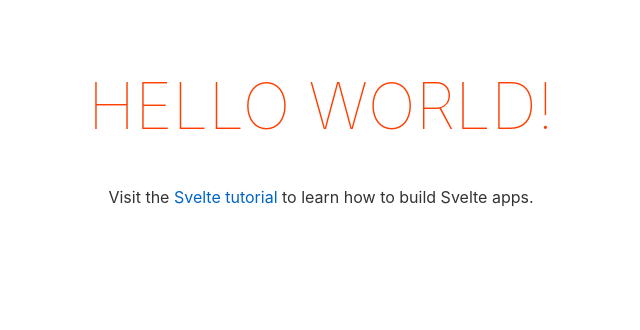
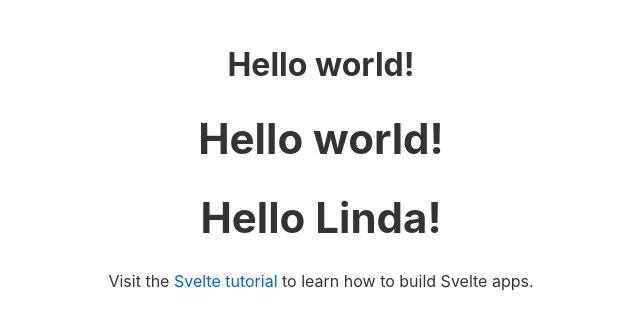
Before and after one commit to marcradziwill/svelte-component-tutorial, a Svelte app: page / in a window 1280 px wide. Shown: the top 330 px of the page, without its empty margins (319-959 px from the left). Built offline with nearby package versions, Linux system fonts and the light colour scheme.

Commit message:
first svelte component

```diff
--- a/src/App.svelte
+++ b/src/App.svelte
@@ -1,11 +1,8 @@
 <script>
-	export let name;
+  import SimpleHeadline from "./components/SimpleHeadline.svelte";
+  import StyledHeadline from "./components/StyledHeadline.svelte";
+  import DynamicStyledHeadline from "./components/DynamicStyledHeadline.svelte";
 </script>
-
-<main>
-	<h1>Hello {name}!</h1>
-	<p>Visit the <a href="https://svelte.dev/tutorial">Svelte tutorial</a> to learn how to build Svelte apps.</p>
-</main>
 
 <style>
   main {
@@ -28,3 +25,14 @@
     }
   }
 </style>
+
+<main>
+  <SimpleHeadline />
+  <StyledHeadline />
+  <DynamicStyledHeadline />
+  <p>
+    Visit the
+    <a href="https://svelte.dev/tutorial">Svelte tutorial</a>
+    to learn how to build Svelte apps.
+  </p>
+</main>
--- /dev/null
+++ b/src/components/DynamicStyledHeadline.svelte
@@ -0,0 +1,11 @@
+<script>
+  let name = "Linda";
+</script>
+
+<style>
+  h1 {
+    font-size: 42px;
+  }
+</style>
+
+<h1>Hello {name}!</h1>
--- /dev/null
+++ b/src/components/SimpleHeadline.svelte
@@ -0,0 +1 @@
+<h1>Hello world!</h1>
--- /dev/null
+++ b/src/components/StyledHeadline.svelte
@@ -0,0 +1,7 @@
+<style>
+  h1 {
+    font-size: 42px;
+  }
+</style>
+
+<h1>Hello world!</h1>
```
Lines whose indentation alone changed are shown as unchanged.
